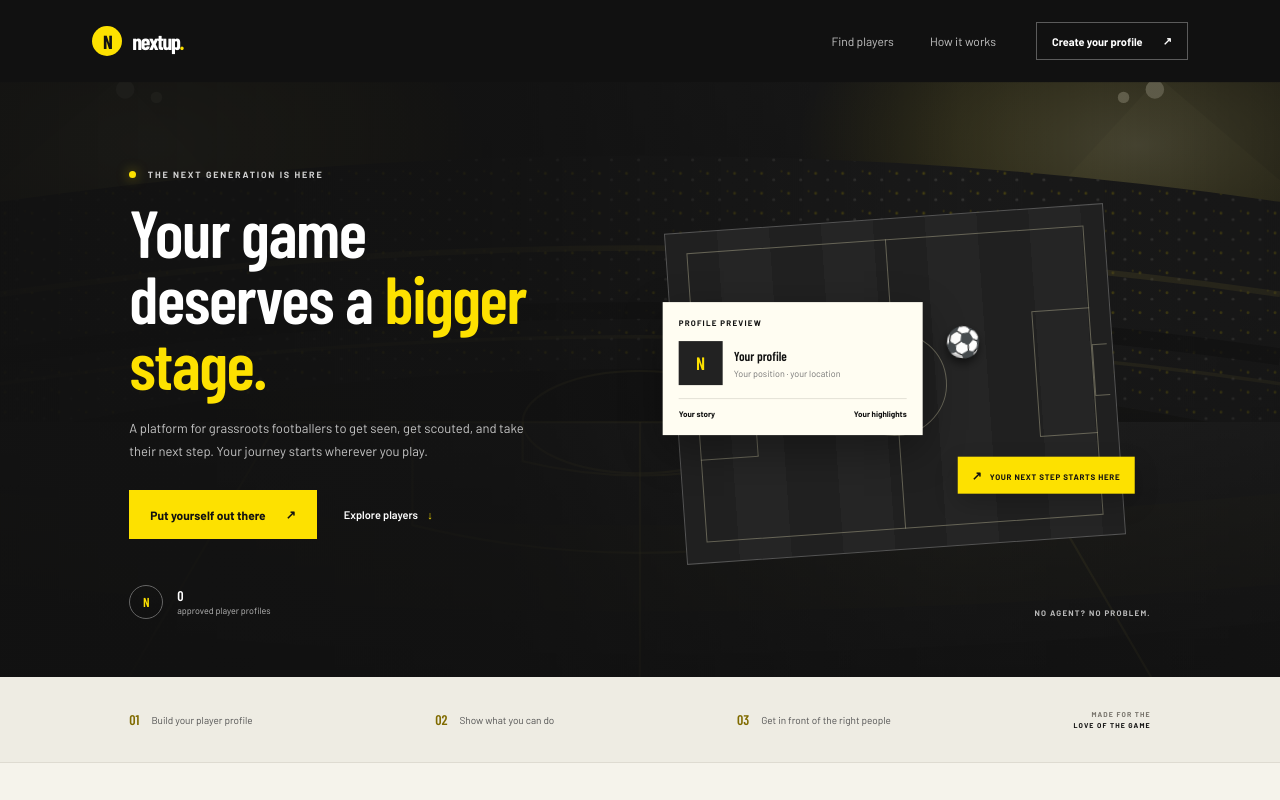
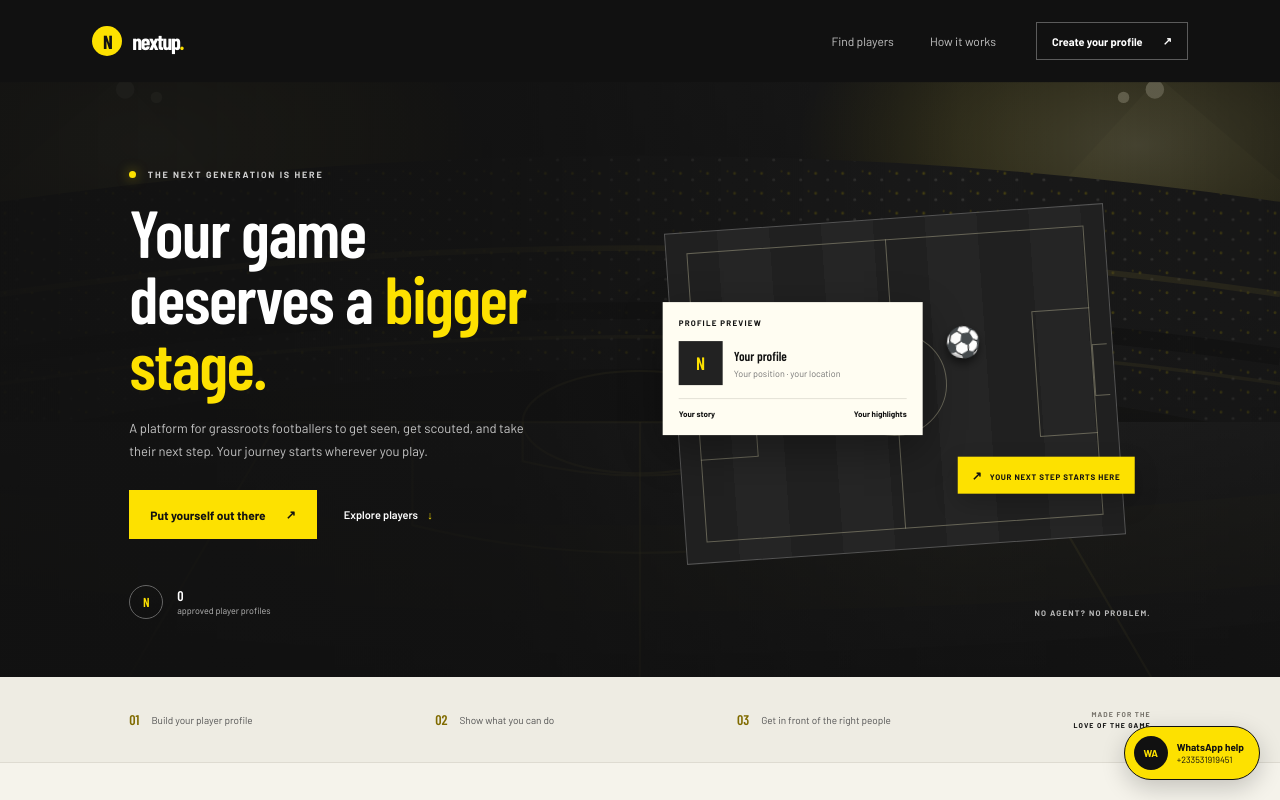
Before and after one commit to unitedsportingclub/next-up, a plain HTML site: page index.html in a window 1280 px wide. Shown: the top 800 px of the page. Drawn offline with nearby package versions, Linux system fonts and the light colour scheme; no server answers; a web font is replaced by a local one.

Commit message:
Add files via upload

```diff
--- a/index.html
+++ b/index.html
@@ -196,6 +196,10 @@
     <p>For the ones who never stopped believing.</p>
     <span>© 2025 NEXTUP FOOTBALL</span>
   </footer>
+  <a class="whatsapp-fab" href="https://wa.me/233531919451" target="_blank" rel="noopener noreferrer" aria-label="Contact Bright Todan on WhatsApp for assistance">
+    <span class="whatsapp-fab-icon" aria-hidden="true">WA</span>
+    <span class="whatsapp-fab-copy"><strong>WhatsApp help</strong><small>+233531919451</small></span>
+  </a>
   <div class="toast" id="toast" role="status" aria-live="polite"></div>
   <dialog class="submission-dialog" id="submission-confirmation" aria-labelledby="confirmation-title" aria-describedby="confirmation-message">
     <div class="submission-dialog-content">
--- a/styles.css
+++ b/styles.css
@@ -168,6 +168,13 @@ h2 { margin-bottom: 0; font-size: clamp(35px, 4vw, 49px); line-height: 1.06; }
 .footer-whatsapp { color: var(--brand-yellow-deep); font-size: 9px; font-weight: 700; }
 .site-footer > p { margin: 0; color: #6e6c66; font-size: 9px; }
 .site-footer > span { color: #77736b; font-size: 7px; letter-spacing: 1px; }
+.whatsapp-fab { position: fixed; right: 20px; bottom: 20px; z-index: 4; display: inline-flex; align-items: center; gap: 9px; padding: 9px 15px 9px 9px; border: 1px solid #111; border-radius: 999px; background: var(--brand-yellow); color: var(--ink); box-shadow: 0 8px 24px #0003; transition: transform .2s, box-shadow .2s; }
+.whatsapp-fab:hover { transform: translateY(-2px); box-shadow: 0 12px 28px #0004; }
+.whatsapp-fab:focus-visible { outline: 3px solid var(--ink); outline-offset: 3px; }
+.whatsapp-fab-icon { width: 34px; height: 34px; display: grid; place-items: center; border-radius: 50%; background: var(--ink); color: var(--brand-yellow); font: 700 10px var(--font-body); }
+.whatsapp-fab-copy { display: grid; gap: 1px; }
+.whatsapp-fab-copy strong { font-size: 10px; }
+.whatsapp-fab-copy small { font-size: 9px; }
 .toast { position: fixed; right: 22px; bottom: 22px; z-index: 5; max-width: calc(100vw - 44px); padding: 13px 17px; background: var(--ink); color: var(--white); border-left: 3px solid var(--brand-yellow); box-shadow: 0 7px 25px #0002; font-size: 11px; opacity: 0; transform: translateY(10px); pointer-events: none; transition: opacity .2s, transform .2s; }
 .toast.visible { opacity: 1; transform: translateY(0); }
 .submission-dialog { width: min(440px, calc(100vw - 32px)); padding: 0; border: 1px solid #e6e8df; background: var(--paper); color: var(--ink); box-shadow: 0 25px 80px #0004; }
@@ -196,4 +203,6 @@ h2 { margin-bottom: 0; font-size: clamp(35px, 4vw, 49px); line-height: 1.06; }
   .how-section { padding: 61px 0; }.how-inner { display: block; }.how-heading { margin-bottom: 36px; }.step { gap: 10px; }
   .join-section { display: block; padding-top: 66px; padding-bottom: 65px; }.join-copy { margin-bottom: 30px; }.profile-form { padding: 20px; }
   .site-footer { flex-wrap: wrap; gap: 12px; padding: 18px 7%; }.site-footer > p { order: 3; width: 100%; }.site-footer > span { font-size: 6px; }
+  .whatsapp-fab { right: 12px; bottom: 12px; gap: 7px; padding: 7px 12px 7px 7px; }
+  .whatsapp-fab-icon { width: 31px; height: 31px; }
 }
```
Also changed, not shown: admin.html (+4 -0 lines).
